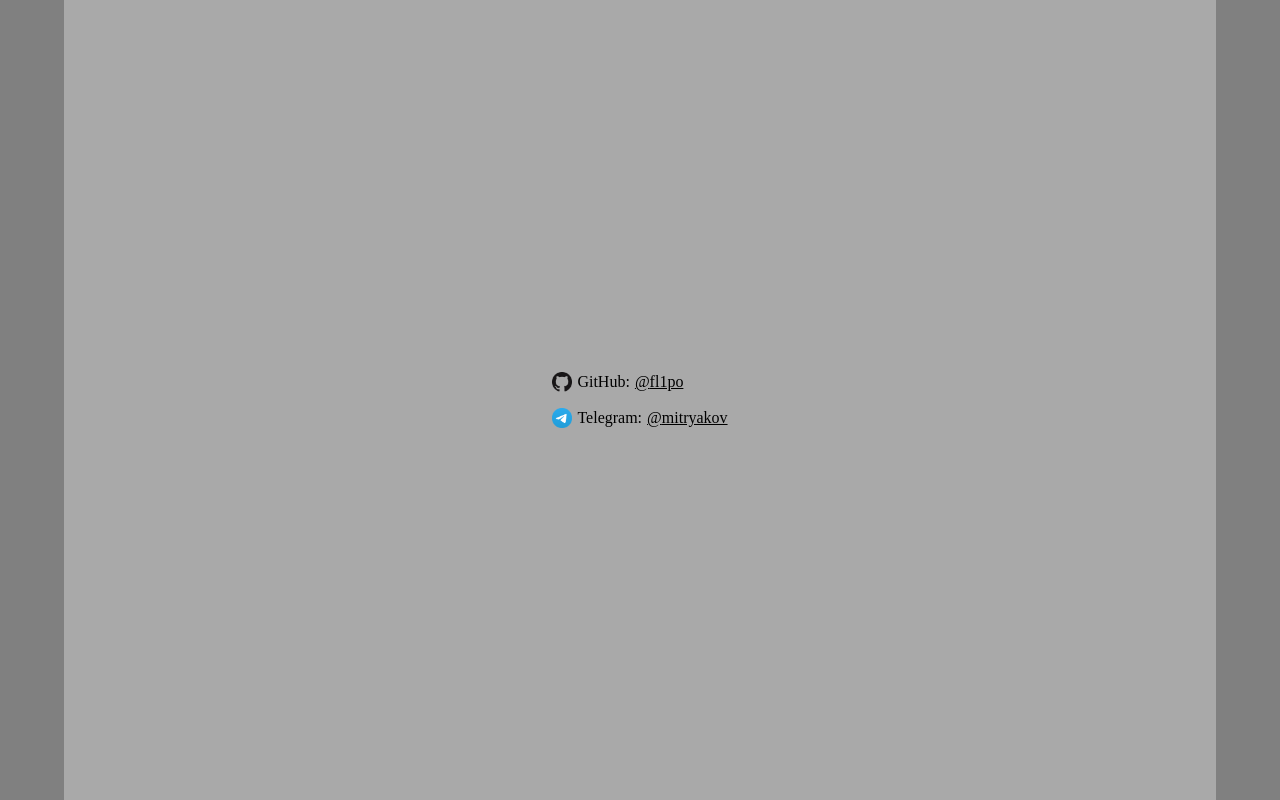
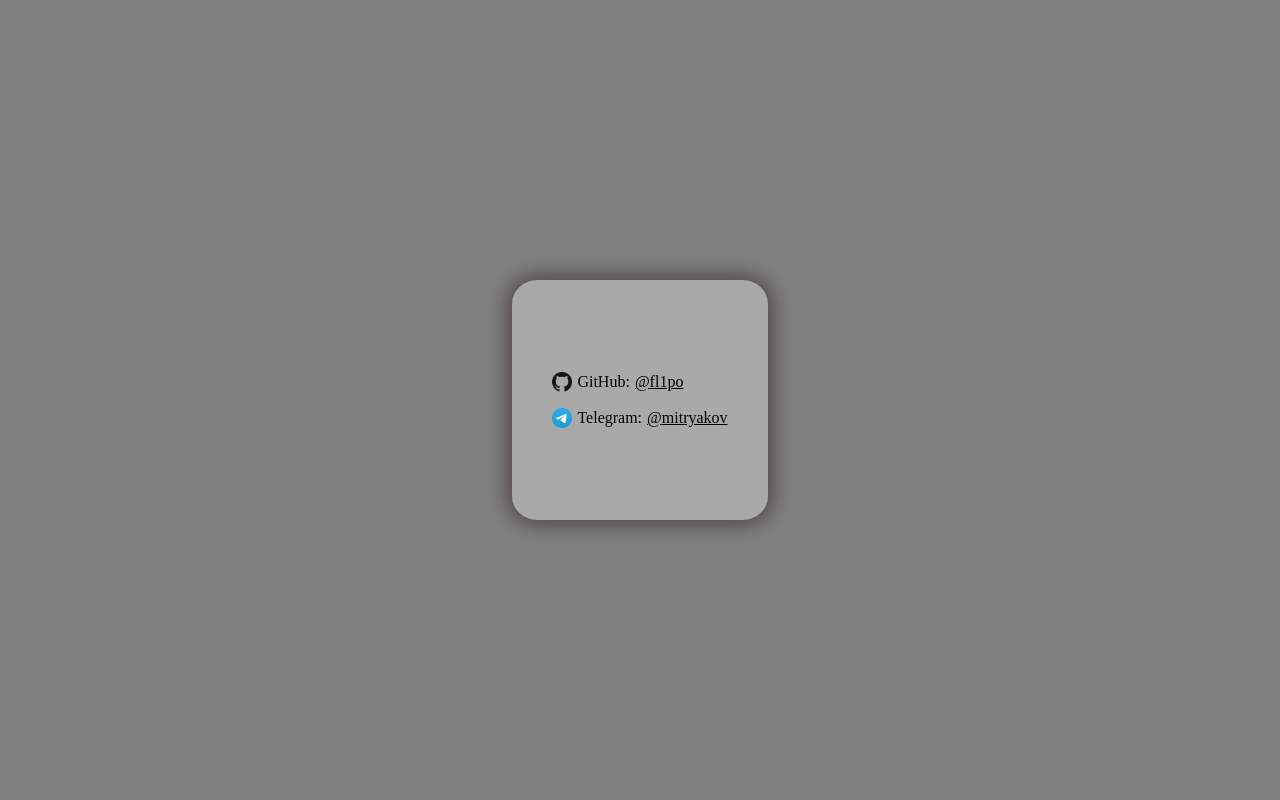
Before and after one commit to fl1po/profile, a React (Vite) app: page / in a window 1280 px wide. Built offline with nearby package versions, Linux system fonts and the light colour scheme.

Commit message:
added border

```diff
--- a/src/index.jsx
+++ b/src/index.jsx
@@ -10,6 +10,8 @@
     align-items: center;
     justify-content: center;
     margin: 0;
+    height: 100vh;
+    width: 100vw;
   }
 `;
 
--- a/src/pages/main/index.jsx
+++ b/src/pages/main/index.jsx
@@ -4,11 +4,13 @@
 import Telegram from '../../../resources/telegram.png';
 
 const StyledApp = styled.div`
-  height: 100vh;
-  width: 90vw;
+  height: 30vh;
+  width: 20vw;
   background-color: darkgrey;
   display: flex;
   justify-content: center;
+  border-radius: 10%;
+  box-shadow: 0px 0px 20px 5px #504646;
 `;
 
 const HiddenDocs = styled.div`
```
